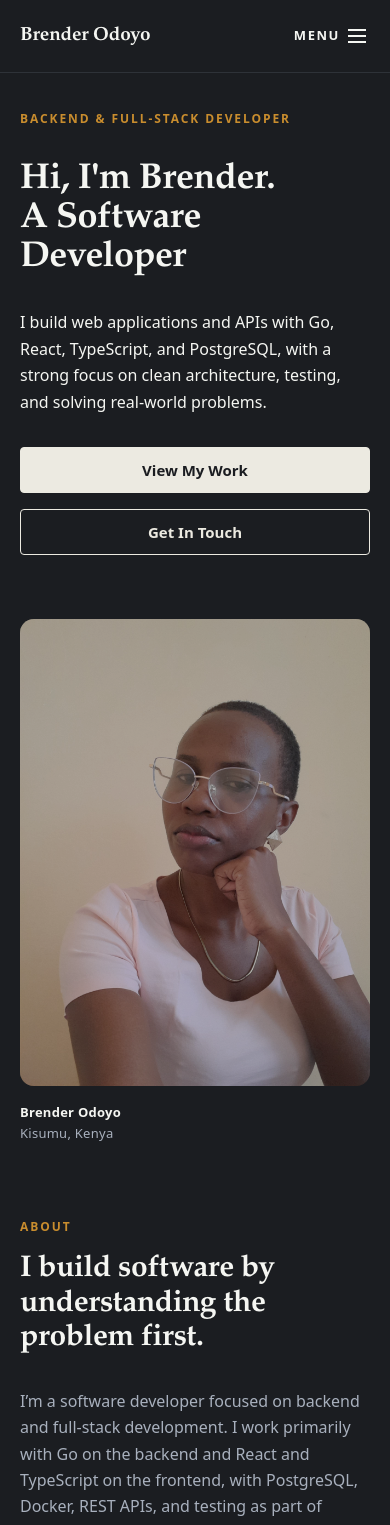
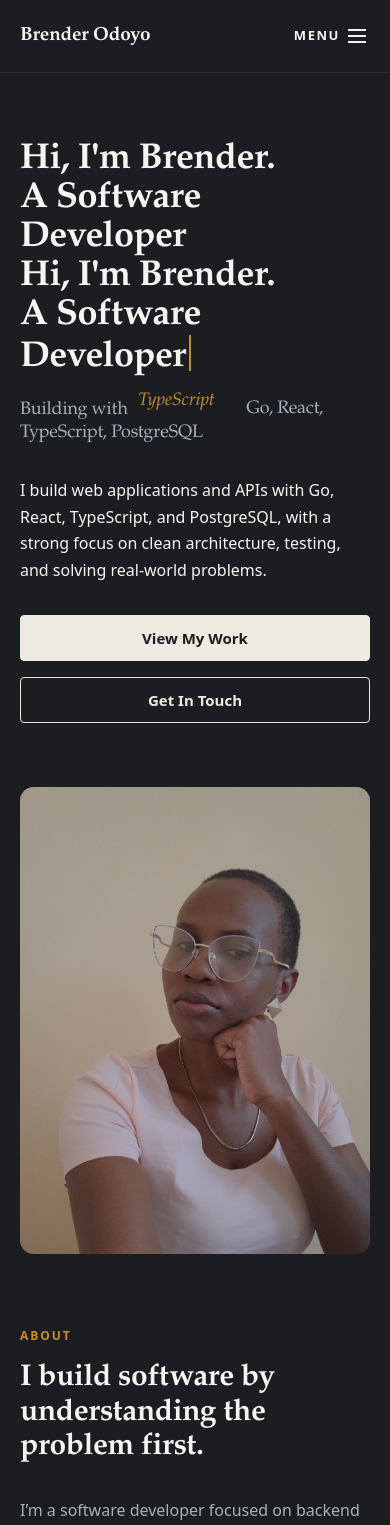
Before and after one commit to breodoyo/Brender-Portfolio, a React (Vite) app: page / in a window 390 px wide. Shown: the top 1525 px of the page. Built offline with nearby package versions, Linux system fonts and the light colour scheme.

Commit message:
feat: add useTypewriter and useRotatingTech hooks to enhance Hero component

```diff
--- a/src/components/Hero/Hero.css
+++ b/src/components/Hero/Hero.css
@@ -67,6 +67,107 @@
   white-space: pre-line;
 }
 
+/* The typewriter keeps the finished headline in a hidden sizer so the reveal
+   never re-measures and shifts the layout: the live layer overlays the same
+   box and wraps identically because it shares the size and white-space. The
+   box spans the heading width (rather than shrink-fitting the longest line)
+   so the caret keeps room at the end of the last line instead of wrapping
+   onto a trailing line of its own. */
+.hero__heading-visual {
+  position: relative;
+  display: block;
+}
+
+.hero__heading-sizer {
+  visibility: hidden;
+}
+
+.hero__heading-live {
+  position: absolute;
+  inset: 0;
+}
+
+.hero__cursor {
+  display: inline-block;
+  width: 2px;
+  height: 1em;
+  margin-left: 0.08em;
+  vertical-align: -0.14em;
+  background-color: var(--gold);
+  animation: hero-cursor-blink 1.1s steps(1, end) infinite;
+}
+
+@keyframes hero-cursor-blink {
+  0%,
+  49% {
+    opacity: 1;
+  }
+
+  50%,
+  99% {
+    opacity: 0;
+  }
+
+  100% {
+    opacity: 1;
+  }
+}
+
+/* Rotating technology line: a static prefix plus one name at a time. The
+   fixed-width box reserves room for the longest name (TypeScript), so the
+   rotation never changes the line length or shifts the layout below it. */
+.hero__tech {
+  margin-top: var(--space-3);
+  font-family: var(--font-serif);
+  font-size: clamp(1.125rem, 2.2vw, 1.375rem);
+  line-height: 1.3;
+  letter-spacing: -0.01em;
+  color: var(--text-muted);
+}
+
+.hero__tech-prefix {
+  margin-right: 0.35em;
+}
+
+.hero__tech-rotate {
+  display: inline-block;
+  width: 12ch;
+  overflow: hidden;
+  vertical-align: baseline;
+  color: var(--gold);
+  font-style: italic;
+}
+
+.hero__tech-word {
+  display: inline-block;
+  animation: hero-tech-cycle 2.6s ease forwards;
+}
+
+/* Fade-and-slide in, hold for a comfortable read, fade-and-slide out. The
+   duration matches the swap interval in useRotatingTech, so each new name
+   starts its cycle exactly as the previous one exits. */
+@keyframes hero-tech-cycle {
+  0% {
+    opacity: 0;
+    transform: translateY(6px);
+  }
+
+  10% {
+    opacity: 1;
+    transform: translateY(0);
+  }
+
+  85% {
+    opacity: 1;
+    transform: translateY(0);
+  }
+
+  100% {
+    opacity: 0;
+    transform: translateY(-6px);
+  }
+}
+
 .hero__summary {
   margin-top: var(--space-4);
   max-width: 48ch;
@@ -79,20 +180,6 @@
   display: flex;
   flex-wrap: wrap;
   gap: var(--space-3);
-}
-
-.hero__photo-caption {
-  display: flex;
-  flex-direction: column;
-  font-size: 0.8125rem;
-  font-weight: 600;
-  letter-spacing: 0.02em;
-  color: var(--text);
-}
-
-.hero__photo-caption-detail {
-  font-weight: 400;
-  color: var(--text-muted);
 }
 
 @media (max-width: 60rem) {
@@ -121,3 +208,15 @@
     margin-top: var(--space-4);
   }
 }
+
+/* Reduced-motion users still see the finished headline (the hook skips the
+   timer), but the caret stops blinking so there is no residual animation. */
+@media (prefers-reduced-motion: reduce) {
+  .hero__cursor {
+    animation: none;
+  }
+
+  .hero__tech-word {
+    animation: none;
+  }
+}
--- a/src/components/Hero/Hero.tsx
+++ b/src/components/Hero/Hero.tsx
@@ -1,20 +1,45 @@
-import SectionLabel from '../ui/SectionLabel'
 import { useReveal } from '../../hooks/useReveal'
+import { useRotatingTech } from '../../hooks/useRotatingTech'
+import { useTypewriter } from '../../hooks/useTypewriter'
 import { site } from '../../data/site'
 import './Hero.css'
 
+const heroTechnologies = ['Go', 'React', 'TypeScript', 'PostgreSQL']
+
 export default function Hero() {
   const ref = useReveal<HTMLDivElement>()
+  const typedHeadline = useTypewriter(site.headline)
+  const { tech, index } = useRotatingTech(heroTechnologies)
 
   return (
     <section className="hero" aria-labelledby="hero-heading">
       <div className="shell hero__inner reveal" ref={ref}>
         <div className="hero__text">
-          <SectionLabel>{site.role}</SectionLabel>
+          <h1 className="hero__heading" id="hero-heading">
+            {/* Screen readers get the complete headline once; the animated
+                layer below is decorative and never announced piecemeal. */}
+            <span className="visually-hidden">{site.headline}</span>
+            <span className="hero__heading-visual" aria-hidden="true">
+              {/* Hidden at full width so typing never collapses the title. */}
+              <span className="hero__heading-sizer">{site.headline}</span>
+              <span className="hero__heading-live">
+                {typedHeadline}
+                <span className="hero__cursor" />
+              </span>
+            </span>
+          </h1>
 
-          <h1 className="hero__heading" id="hero-heading">
-            {site.headline}
-          </h1>
+          <p className="hero__tech">
+            <span className="hero__tech-prefix">Building with</span>{' '}
+            <span className="hero__tech-rotate" aria-hidden="true">
+              <span className="hero__tech-word" key={index}>
+                {tech}
+              </span>
+            </span>
+            <span className="visually-hidden">
+              {heroTechnologies.join(', ')}
+            </span>
+          </p>
 
           <p className="hero__summary">{site.summary}</p>
 
@@ -28,8 +53,8 @@ export default function Hero() {
           </div>
         </div>
 
-        {/* Decorative: the name and location are already stated in the
-            caption below it, so the portrait carries no information. */}
+        {/* Decorative: the name is already stated in the headline, so the
+            portrait carries no information. */}
         <figure className="hero__figure">
           <div className="hero__media" aria-hidden="true">
             <img
@@ -41,11 +66,6 @@ export default function Hero() {
             />
             <div className="hero__scrim" />
           </div>
-
-          <figcaption className="hero__photo-caption">
-            {site.name}
-            <span className="hero__photo-caption-detail">{site.location}</span>
-          </figcaption>
         </figure>
       </div>
     </section>
--- /dev/null
+++ b/src/hooks/useRotatingTech.ts
@@ -0,0 +1,35 @@
+import { useEffect, useState } from 'react'
+
+const REDUCED_MOTION_QUERY = '(prefers-reduced-motion: reduce)'
+
+/**
+ * Cycles through `items` one at a time, holding each for `interval` ms so the
+ * name is readable before the next fade-and-slide takes over.
+ *
+ * The current name is a single string; UI that remounts it on `index` drives
+ * the CSS enter/hold/exit keyframes. Assistive technology never has to follow
+ * the swaps: callers hide the animated word and expose the whole list once.
+ * Reduced-motion users get the first item pinned with no timer, and the timer
+ * is cleared on unmount.
+ */
+export function useRotatingTech(items: readonly string[], interval = 2600) {
+  const [index, setIndex] = useState(0)
+  const [reduced] = useState(
+    () =>
+      typeof window !== 'undefined' &&
+      typeof window.matchMedia === 'function' &&
+      window.matchMedia(REDUCED_MOTION_QUERY).matches,
+  )
+
+  useEffect(() => {
+    if (reduced || items.length < 2) return
+
+    const id = window.setInterval(() => {
+      setIndex((current) => (current + 1) % items.length)
+    }, interval)
+
+    return () => window.clearInterval(id)
+  }, [interval, items.length, reduced])
+
+  return { index, tech: reduced ? items[0] : items[index] }
+}
--- /dev/null
+++ b/src/hooks/useTypewriter.ts
@@ -0,0 +1,53 @@
+import { useEffect, useState } from 'react'
+
+const REDUCED_MOTION_QUERY = '(prefers-reduced-motion: reduce)'
+
+function prefersReducedMotion() {
+  return (
+    typeof window !== 'undefined' &&
+    typeof window.matchMedia === 'function' &&
+    window.matchMedia(REDUCED_MOTION_QUERY).matches
+  )
+}
+
+/**
+ * Reveals `text` one character at a time, then leaves it complete.
+ *
+ * The animation is purely presentational: assistive technology receives the
+ * whole string at once (see Hero), so nothing is announced character by
+ * character. Users who prefer reduced motion get the finished text with no
+ * timer. The pending timer is cleared on unmount so a fast navigation never
+ * sets state on a dead component.
+ */
+export function useTypewriter(text: string, speed = 55) {
+  const [state, setState] = useState(() => ({
+    reduced: prefersReducedMotion(),
+    typed: prefersReducedMotion() ? text : '',
+  }))
+
+  useEffect(() => {
+    if (state.reduced) return
+
+    let index = 0
+    let timer = 0
+
+    const step = () => {
+      index += 1
+      setState((prev) => ({ ...prev, typed: text.slice(0, index) }))
+
+      if (index >= text.length) return
+
+      // A little longer after punctuation and line breaks reads as natural
+      // typing rhythm without turning the reveal into an unpredictable wait.
+      const char = text[index - 1]
+      const pause = /[.,!?]/.test(char) ? speed * 4 : char === '\n' ? speed * 3 : speed
+      timer = window.setTimeout(step, pause)
+    }
+
+    timer = window.setTimeout(step, speed)
+
+    return () => window.clearTimeout(timer)
+  }, [state.reduced, text, speed])
+
+  return state.reduced ? text : state.typed
+}
```
